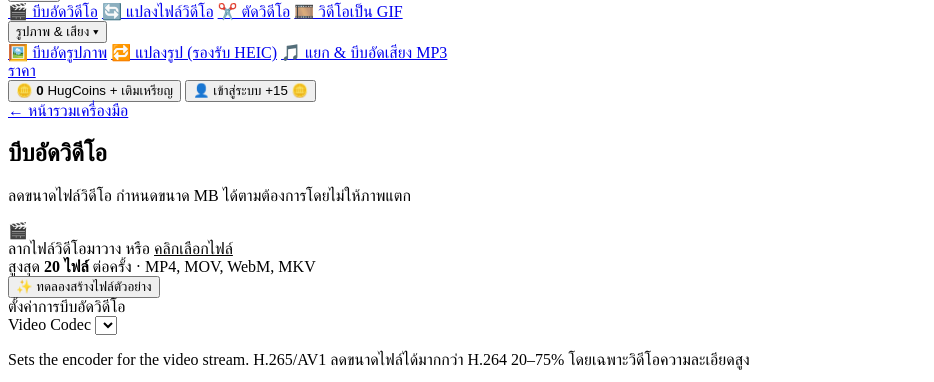
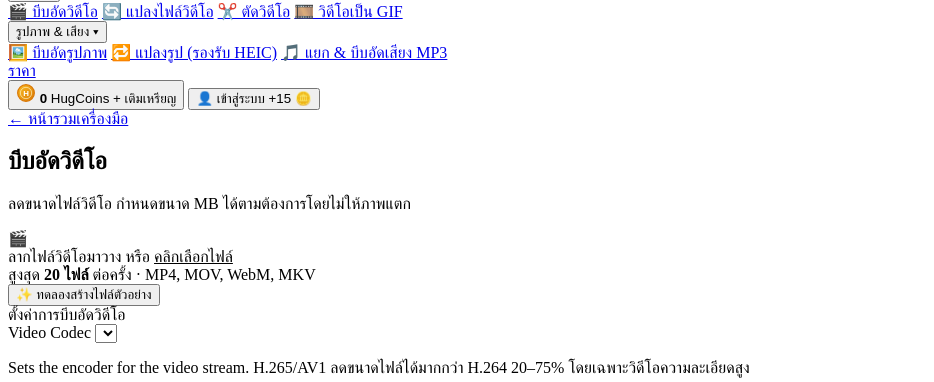
Before and after one commit to mstackhub/HugConvert, a website with bundled scripts: page index.html in a window 1280 px wide. Shown: the part 388-770 px from the top of the page, without its empty margins (0-934 px from the left). Built offline with nearby package versions, Linux system fonts and the light colour scheme; a web font is replaced by a local one.

Commit message:
Replace coin emoji with golden SVG coin icon in topbar pill

```diff
--- a/css/style.css
+++ b/css/style.css
@@ -507,7 +507,7 @@ input[type="range"] { width: 100%; accent-color: var(--primary); }
   cursor: pointer; transition: all .15s; white-space: nowrap;
 }
 .coin-pill:hover { border-color: var(--primary); background: #fafaff; }
-.coin-pill__icon { font-size: 16px; }
+.coin-pill__icon { display: inline-flex; align-items: center; justify-content: center; flex-shrink: 0; }
 .coin-pill__bal { font-size: 13.5px; color: var(--text-2); }
 .coin-pill__bal b { font-weight: 700; color: var(--primary); font-size: 14.5px; }
 .coin-pill__add {
--- a/index.html
+++ b/index.html
@@ -123,7 +123,19 @@
 
         <div class="topbar__actions">
           <button type="button" class="coin-pill" id="coinWalletBtn" title="กระเป๋าเหรียญ HugCoin & โบนัสรายวัน">
-            <span class="coin-pill__icon">🪙</span>
+            <span class="coin-pill__icon" aria-hidden="true">
+              <svg width="20" height="20" viewBox="0 0 24 24" fill="none">
+                <circle cx="12" cy="12" r="10" fill="url(#hugCoinGrad)" stroke="#d97706" stroke-width="1.5"/>
+                <circle cx="12" cy="12" r="6.8" stroke="#fef3c7" stroke-width="1.1" stroke-opacity="0.75"/>
+                <text x="12" y="15.2" text-anchor="middle" fill="#fff" font-size="9.5" font-weight="800" font-family="sans-serif">H</text>
+                <defs>
+                  <linearGradient id="hugCoinGrad" x1="2" y1="2" x2="22" y2="22" gradientUnits="userSpaceOnUse">
+                    <stop stop-color="#fbbf24"/>
+                    <stop offset="1" stop-color="#d97706"/>
+                  </linearGradient>
+                </defs>
+              </svg>
+            </span>
             <span class="coin-pill__bal"><b id="coinBalanceText">0</b> <span class="coin-pill__unit">HugCoins</span></span>
             <span class="coin-pill__add" id="coinPillAction">+ เติมเหรียญ</span>
             <span class="coin-pill__dot" id="coinDailyDot" hidden title="มีโบนัสฟรีรายวันให้กดรับ!"></span>
```
